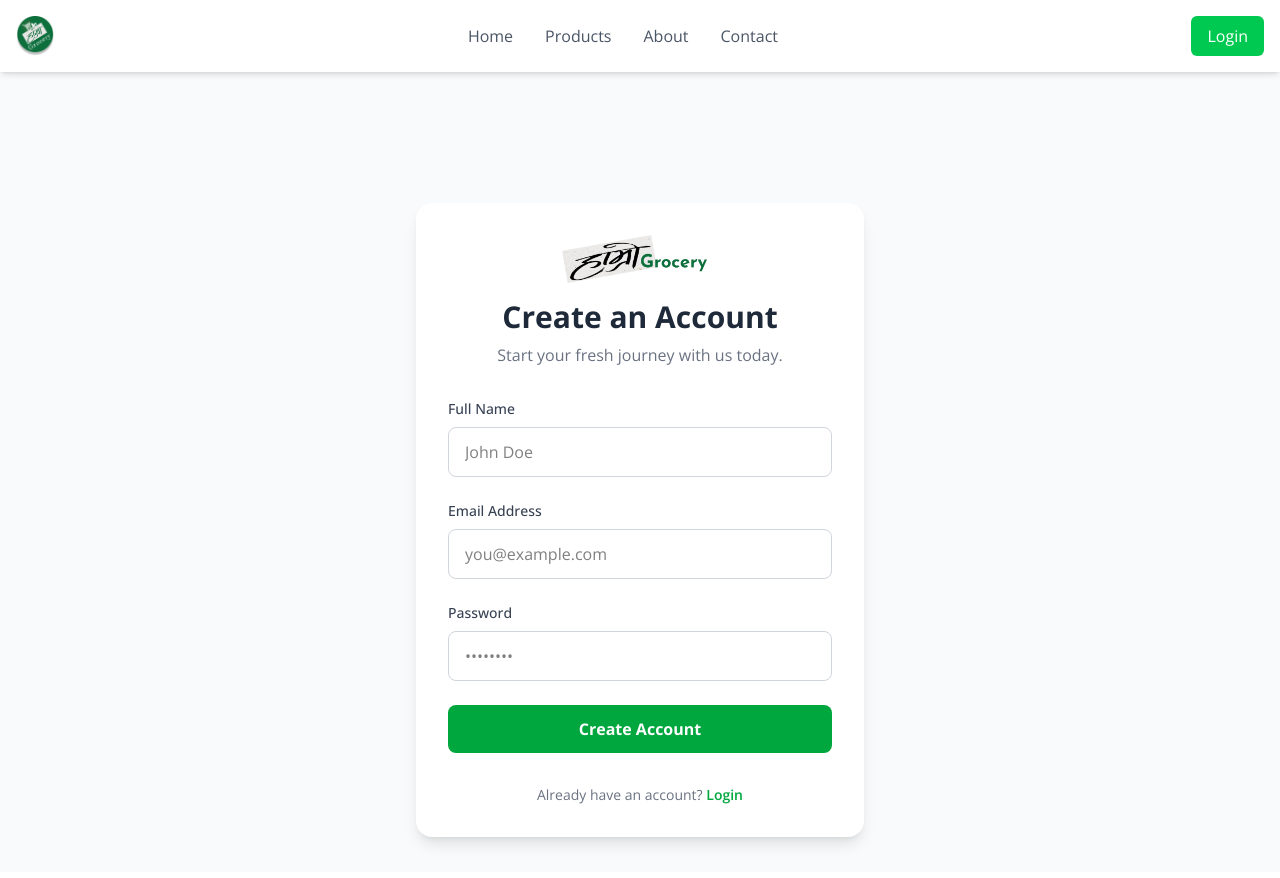
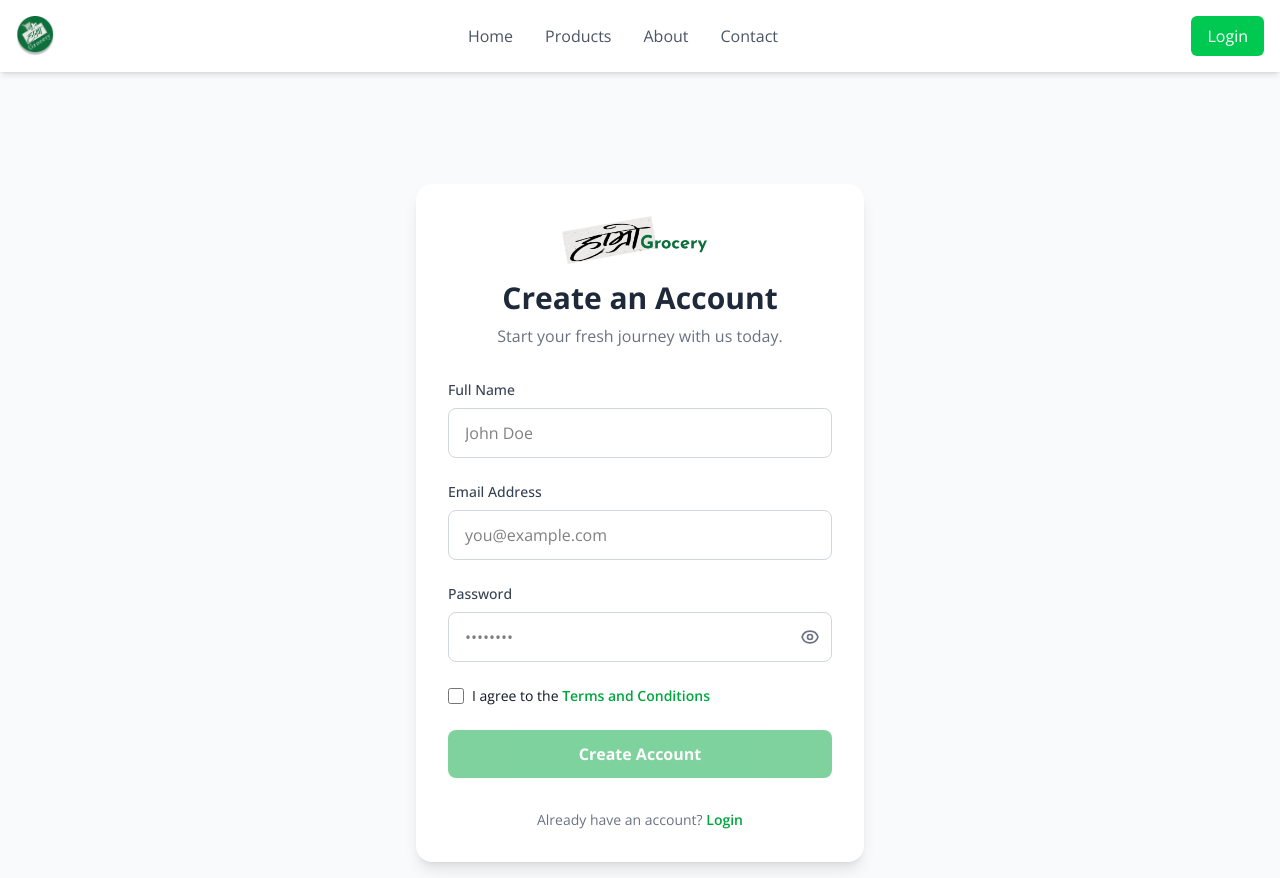
Before and after one commit to dipen-dra/p_groceryfront, a React (Vite) app: page /register in a window 1280 px wide. Built offline with nearby package versions, Linux system fonts and the light colour scheme; a web font is replaced by a local one.

Commit message:
added password toggle and terms modals

```diff
--- /dev/null
+++ b/src/components/TermsModal.jsx
@@ -0,0 +1,60 @@
+import React from 'react';
+
+const TermsModal = ({ isOpen, onClose }) => {
+  if (!isOpen) {
+    return null;
+
+  }
+
+
+  return (
+    // Use the custom CSS class for the backdrop effect.
+    // This bypasses any Tailwind config issues.
+    <div
+      className="fixed inset-0 z-50 flex justify-center items-center modal-backdrop-blur"
+      onClick={onClose}
+    >
+      <div
+        className="bg-white p-8 rounded-2xl shadow-xl m-4 max-w-2xl w-full"
+        onClick={e => e.stopPropagation()}
+      >
+        <div className="flex justify-between items-center mb-6">
+            <h2 className="text-2xl font-bold text-gray-800">Terms and Conditions</h2>
+            <button
+              onClick={onClose}
+              className="text-gray-500 hover:text-gray-800 p-1 rounded-full transition-colors"
+              aria-label="Close"
+            >
+                <svg xmlns="http://www.w3.org/2000/svg" className="h-6 w-6" fill="none" viewBox="0 0 24 24" stroke="currentColor">
+                    <path strokeLinecap="round" strokeLinejoin="round" strokeWidth={2} d="M6 18L18 6M6 6l12 12" />
+                </svg>
+            </button>
+        </div>
+
+        <div className="text-gray-600 space-y-4 max-h-[60vh] overflow-y-auto pr-4">
+          <p>Please read these terms and conditions carefully before creating an account and using Our Service.</p>
+
+          <ol className="list-decimal list-inside space-y-4">
+            <li><strong>Eligibility:</strong> You must be at least 18 years of age.</li>
+            <li><strong>Account Responsibility:</strong> You are responsible for safeguarding your password.</li>
+            <li><strong>User Content:</strong> You are responsible for the content you post.</li>
+            <li><strong>Prohibited Conduct:</strong> Do not use the service for any unlawful purpose.</li>
+            <li><strong>Termination:</strong> We may terminate your account if you breach the Terms.</li>
+            <li><strong>Changes to Terms:</strong> We reserve the right to modify these Terms at any time.</li>
+          </ol>
+        </div>
+
+        <div className="mt-8 text-center">
+          <button
+            onClick={onClose}
+            className="bg-green-600 text-white font-bold py-2 px-6 rounded-lg transition duration-300 hover:bg-green-700"
+          >
+            I Understand
+          </button>
+        </div>
+      </div>
+    </div>
+  );
+};
+
+export default TermsModal;
--- a/src/components/auth/LoginPage.jsx
+++ b/src/components/auth/LoginPage.jsx
@@ -1,7 +1,5 @@
-
-
 import { useState } from 'react';
-import { Link } from 'react-router-dom'; // Correctly uses Link from React Router
+import { Link } from 'react-router-dom';
 import { toast } from 'react-toastify';
 import logo from '../../assets/hamro2.png';
 import { useLoginUser } from '../../hooks/useLoginUser';
@@ -9,6 +7,7 @@ import Navbar from '../Navbar';
 
 const LoginPage = () => {
     const [formData, setFormData] = useState({ email: '', password: '' });
+    const [showPassword, setShowPassword] = useState(false); // State for password visibility
     const { login: loginUser, isLoading } = useLoginUser();
 
     const handleChange = (e) => {
@@ -22,6 +21,11 @@ const LoginPage = () => {
             return;
         }
         loginUser(formData);
+    };
+
+    // Toggles password visibility
+    const togglePasswordVisibility = () => {
+        setShowPassword(prevState => !prevState);
     };
 
     return (
@@ -51,18 +55,36 @@ const LoginPage = () => {
                                 disabled={isLoading}
                             />
                         </div>
-                        {/* Password Input */}
+                        {/* Password Input with Toggle */}
                         <div>
                             <label className="text-sm font-medium text-gray-700 block mb-2">Password</label>
+                            <div className="relative">
                                 <input
-                                type="password"
+                                    type={showPassword ? 'text' : 'password'}
                                     name="password"
-                                className="w-full px-4 py-3 border border-gray-300 rounded-lg focus:ring-2 focus:ring-green-500"
+                                    className="w-full px-4 py-3 border border-gray-300 rounded-lg focus:ring-2 focus:ring-green-500 pr-10"
                                     placeholder="••••••••"
                                     value={formData.password}
                                     onChange={handleChange}
                                     disabled={isLoading}
                                 />
+                                <button
+                                    type="button"
+                                    onClick={togglePasswordVisibility}
+                                    className="absolute inset-y-0 right-0 px-3 flex items-center text-gray-500 hover:text-gray-700"
+                                >
+                                    {showPassword ? (
+                                        <svg xmlns="http://www.w3.org/2000/svg" className="h-5 w-5" fill="none" viewBox="0 0 24 24" stroke="currentColor" strokeWidth={2}>
+                                            <path strokeLinecap="round" strokeLinejoin="round" d="M13.875 18.825A10.05 10.05 0 0112 19c-4.478 0-8.268-2.943-9.543-7a9.97 9.97 0 011.563-3.029m5.858.908a3 3 0 114.243 4.243M9.878 9.878l4.242 4.242M9.88 9.88l-3.29-3.29m7.532 7.532l3.29 3.29M3 3l3.59 3.59m0 0A9.953 9.953 0 0112 5c4.478 0 8.268 2.943 9.543 7a10.025 10.025 0 01-4.132 5.411m0 0L21 21" />
+                                        </svg>
+                                    ) : (
+                                        <svg xmlns="http://www.w3.org/2000/svg" className="h-5 w-5" fill="none" viewBox="0 0 24 24" stroke="currentColor" strokeWidth={2}>
+                                            <path strokeLinecap="round" strokeLinejoin="round" d="M15 12a3 3 0 11-6 0 3 3 0 016 0z" />
+                                            <path strokeLinecap="round" strokeLinejoin="round" d="M2.458 12C3.732 7.943 7.522 5 12 5c4.478 0 8.268 2.943 9.542 7-1.274 4.057-5.064 7-9.542 7-4.477 0-8.268-2.943-9.542-7z" />
+                                        </svg>
+                                    )}
+                                </button>
+                            </div>
                         </div>
                         <div className="flex items-center justify-end">
                             <a href="#" onClick={(e) => e.preventDefault()} className="text-sm text-green-600 hover:underline">
@@ -91,4 +113,4 @@ const LoginPage = () => {
 
 export default LoginPage;
 export { LoginPage };
-export { NavigationContext } from '../../context/NavigationContext'; // Ensure this is exported correctly
+export { NavigationContext } from '../../context/NavigationContext';
--- a/src/components/auth/SignupPage.jsx
+++ b/src/components/auth/SignupPage.jsx
@@ -1,21 +1,19 @@
-
-
 import React, { useState } from 'react';
 import { Link, useNavigate } from 'react-router-dom';
 import { toast } from 'react-toastify';
 import Navbar from '../Navbar';
 import logo from '../../assets/hamro2.png';
 import { useRegisterUser } from '../../hooks/useRegisterUser';
+import TermsModal from '../TermsModal'; // Import the new modal component
 
 const SignupPage = () => {
-  // Use the useNavigate hook from React Router
   const navigate = useNavigate();
+  const [formData, setFormData] = useState({ fullName: '', email: '', password: '' });
+  const [showPassword, setShowPassword] = useState(false);
+  const [agreedToTerms, setAgreedToTerms] = useState(false);
 
-  const [formData, setFormData] = useState({
-    fullName: '',
-    email: '',
-    password: '',
-  });
+  // New state to control the modal's visibility
+  const [isTermsModalOpen, setTermsModalOpen] = useState(false);
 
   const { mutate: registerUser, isLoading: isSubmitting } = useRegisterUser();
 
@@ -26,16 +24,17 @@ const SignupPage = () => {
   const handleSubmit = (e) => {
     e.preventDefault();
     const { fullName, email, password } = formData;
-
     if (!fullName || !email || !password) {
       toast.error('Please fill in all fields.');
       return;
     }
-
+    if (!agreedToTerms) {
+      toast.error('You must agree to the Terms and Conditions to sign up.');
+      return;
+    }
     registerUser(formData, {
       onSuccess: () => {
         toast.success('Registration successful! Please log in.');
-        // Use the navigate function to go to the login page on success
         navigate('/login');
       },
       onError: (error) => {
@@ -43,6 +42,10 @@ const SignupPage = () => {
         toast.error(errorMessage);
       },
     });
+  };
+
+  const togglePasswordVisibility = () => {
+    setShowPassword(prevState => !prevState);
   };
 
   return (
@@ -59,6 +62,7 @@ const SignupPage = () => {
           </div>
 
           <form className="space-y-6" onSubmit={handleSubmit}>
+            {/* ... Full Name, Email, and Password inputs remain the same ... */}
             {/* Full Name Input */}
             <div>
               <label className="text-sm font-medium text-gray-700 block mb-2">Full Name</label>
@@ -69,14 +73,35 @@ const SignupPage = () => {
               <label className="text-sm font-medium text-gray-700 block mb-2">Email Address</label>
               <input type="email" name="email" value={formData.email} onChange={handleChange} placeholder="you@example.com" disabled={isSubmitting} className="w-full px-4 py-3 border border-gray-300 rounded-lg focus:ring-2 focus:ring-green-500" />
             </div>
-            {/* Password Input */}
+            {/* Password Input with Toggle */}
             <div>
               <label className="text-sm font-medium text-gray-700 block mb-2">Password</label>
-              <input type="password" name="password" value={formData.password} onChange={handleChange} placeholder="••••••••" disabled={isSubmitting} className="w-full px-4 py-3 border border-gray-300 rounded-lg focus:ring-2 focus:ring-green-500" />
+              <div className="relative">
+                <input type={showPassword ? 'text' : 'password'} name="password" value={formData.password} onChange={handleChange} placeholder="••••••••" disabled={isSubmitting} className="w-full px-4 py-3 border border-gray-300 rounded-lg focus:ring-2 focus:ring-green-500 pr-10"/>
+                <button type="button" onClick={togglePasswordVisibility} className="absolute inset-y-0 right-0 px-3 flex items-center text-gray-500 hover:text-gray-700">
+                    {showPassword ? ( <svg xmlns="http://www.w3.org/2000/svg" className="h-5 w-5" fill="none" viewBox="0 0 24 24" stroke="currentColor" strokeWidth={2}><path strokeLinecap="round" strokeLinejoin="round" d="M13.875 18.825A10.05 10.05 0 0112 19c-4.478 0-8.268-2.943-9.543-7a9.97 9.97 0 011.563-3.029m5.858.908a3 3 0 114.243 4.243M9.878 9.878l4.242 4.242M9.88 9.88l-3.29-3.29m7.532 7.532l3.29 3.29M3 3l3.59 3.59m0 0A9.953 9.953 0 0112 5c4.478 0 8.268 2.943 9.543 7a10.025 10.025 0 01-4.132 5.411m0 0L21 21" /></svg> ) : ( <svg xmlns="http://www.w3.org/2000/svg" className="h-5 w-5" fill="none" viewBox="0 0 24 24" stroke="currentColor" strokeWidth={2}><path strokeLinecap="round" strokeLinejoin="round" d="M15 12a3 3 0 11-6 0 3 3 0 016 0z" /><path strokeLinecap="round" strokeLinejoin="round" d="M2.458 12C3.732 7.943 7.522 5 12 5c4.478 0 8.268 2.943 9.542 7-1.274 4.057-5.064 7-9.542 7-4.477 0-8.268-2.943-9.542-7z" /></svg> )}
+                </button>
+              </div>
             </div>
+
+            {/* MODIFIED Terms and Conditions Checkbox */}
+            <div className="flex items-center">
+              <input id="terms-and-conditions" name="terms-and-conditions" type="checkbox" checked={agreedToTerms} onChange={(e) => setAgreedToTerms(e.target.checked)} className="h-4 w-4 text-green-600 focus:ring-green-500 border-gray-300 rounded"/>
+              <label htmlFor="terms-and-conditions" className="ml-2 block text-sm text-gray-900">
+                I agree to the{' '}
+                <button
+                  type="button"
+                  onClick={() => setTermsModalOpen(true)} // Open modal on click
+                  className="font-semibold text-green-600 hover:underline"
+                >
+                  Terms and Conditions
+                </button>
+              </label>
+            </div>
+
             {/* Submit Button */}
             <div>
-              <button type="submit" disabled={isSubmitting} className="w-full bg-green-600 text-white font-bold py-3 px-4 rounded-lg transition duration-300 flex items-center justify-center disabled:opacity-60">
+              <button type="submit" disabled={isSubmitting || !agreedToTerms} className="w-full bg-green-600 text-white font-bold py-3 px-4 rounded-lg transition duration-300 flex items-center justify-center disabled:opacity-50 disabled:cursor-not-allowed">
                 {isSubmitting ? 'Creating Account...' : 'Create Account'}
               </button>
             </div>
@@ -90,10 +115,13 @@ const SignupPage = () => {
           </p>
         </div>
       </div>
+
+      {/* Render the modal component and pass state and close function as props */}
+      <TermsModal isOpen={isTermsModalOpen} onClose={() => setTermsModalOpen(false)} />
     </>
   );
 };
 
 export default SignupPage;
 export { SignupPage };
-export { NavigationContext } from '../../context/NavigationContext'; // Ensure this is the correct path to your NavigationContext
+export { NavigationContext } from '../../context/NavigationContext';
--- a/src/index.css
+++ b/src/index.css
@@ -10,3 +10,9 @@
   --color-primary:#4fbf8b;
   --color-primary-dull:#44ae7c;
 }
+
+.modal-backdrop-blur {
+  background-color: rgba(0, 0, 0, 0.25);
+  -webkit-backdrop-filter: blur(4px); /* For Safari browser compatibility */
+  backdrop-filter: blur(4px);
+}
--- a/src/pages/CheckoutPage.jsx
+++ b/src/pages/CheckoutPage.jsx
@@ -182,7 +182,7 @@ const CheckoutPage = () => {
                                         <input type="radio" id="esewa" name="paymentMethod" value="esewa" checked={paymentMethod === 'esewa'} readOnly className="h-4 w-4 text-green-600" />
                                         <label htmlFor="esewa" className="ml-3 text-sm font-medium text-gray-700">Pay with eSewa</label>
                                     </div>
-                                    <img src="/esewa_logo.png" alt="eSewa" className="h-6" />
+                                    <img src="/esewalogo.png" alt="eSewa" className="h-6" />
                                 </div>
                             </div>
                         </div>
```
Lines whose indentation alone changed are shown as unchanged.
